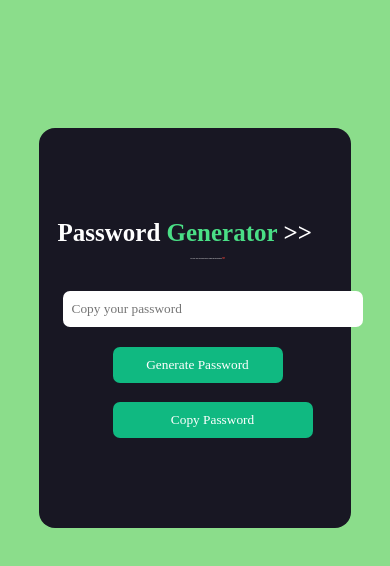
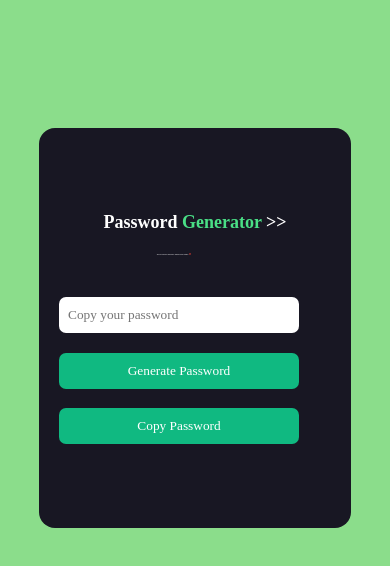
Before and after one commit to Vic-Wele/passwordGenerator, a plain HTML site: page index.html in a window 390 px wide. Drawn offline with Linux system fonts and the light colour scheme.

Commit message:
Update index.css

```diff
--- a/index.css
+++ b/index.css
@@ -116,32 +116,75 @@ body {
 }
 }
 
-@media (max-width: 450px) {
+@media (max-width: 501px) {
+    .generator-container {
+      display: flex;
+      flex-direction: column;
+      align-items: center;
+    }
+
     #generate-title {
-        font-size: 25px;
-        margin-left: 30px;
+        font-size: 18px;
+        text-align: center;
     }
 
     #generate-paragraph {
         font-size: 2px;
-        margin-left: 80px;
-        width: 200px;
+        text-align: center;
+        padding: 10px 25px;
+
+    }
+
+    #input-text {
+        width: 270px;
+        margin-left: 50px;
+        margin-bottom: 20px;
+    }
+
+    #generate-btn {
+        margin-left: 50px;
+        margin-bottom: 19px;
+        width: 270px;
+    }
+
+    #copy-btn {
+        margin-left: 50px;
+        width: 270px;
+    }
+}
+
+@media (max-width: 400px) {
+.generator-container {
+    display: flex;
+    flex-direction: column;
+    align-items: center;
+}
+
+    #generate-title {
+        font-size: 18px;
+        text-align: center;
+    }
+
+    #generate-paragraph {
+        font-size: 2px;
+        width: 270px;
         text-align: center;
     }
 
     #input-text {
-        width: 300px;
-        margin-left: 35px;
+        width: 240px;
+        margin-left: 20px;
         margin-bottom: 20px;
     }
 
     #generate-btn {
-        margin-left: 85px;
+        margin-left: 20px;
         margin-bottom: 19px;
+        width: 240px;
     }
 
     #copy-btn {
-        margin-left: 85px;
-        width: 200px;
+        margin-left: 20px;
+        width: 240px;
     }
 }
```
